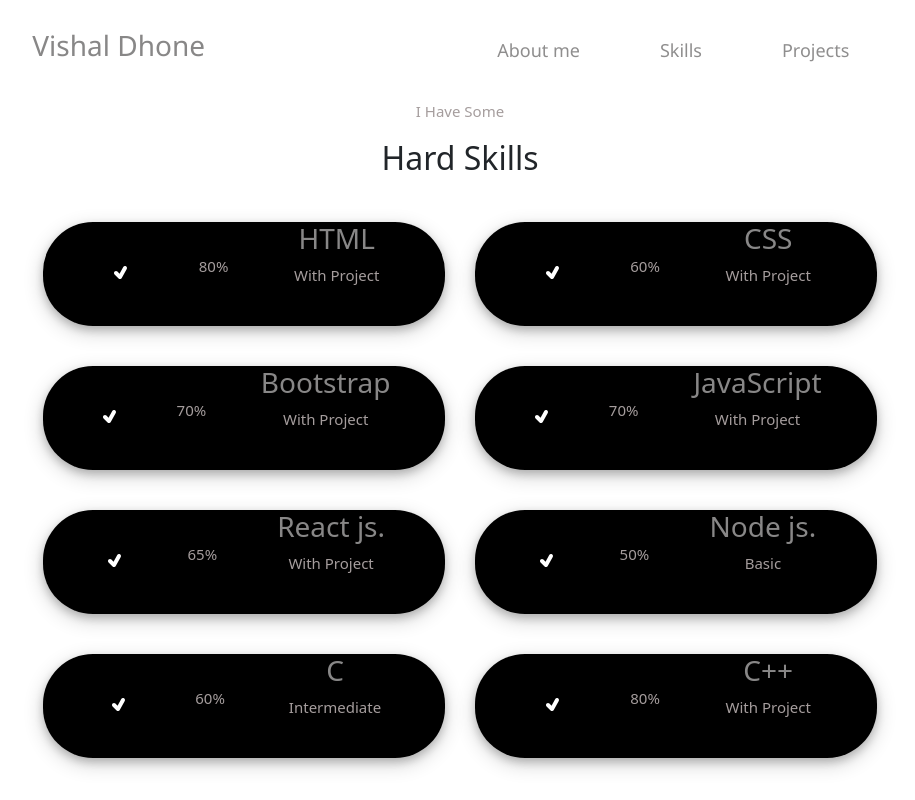
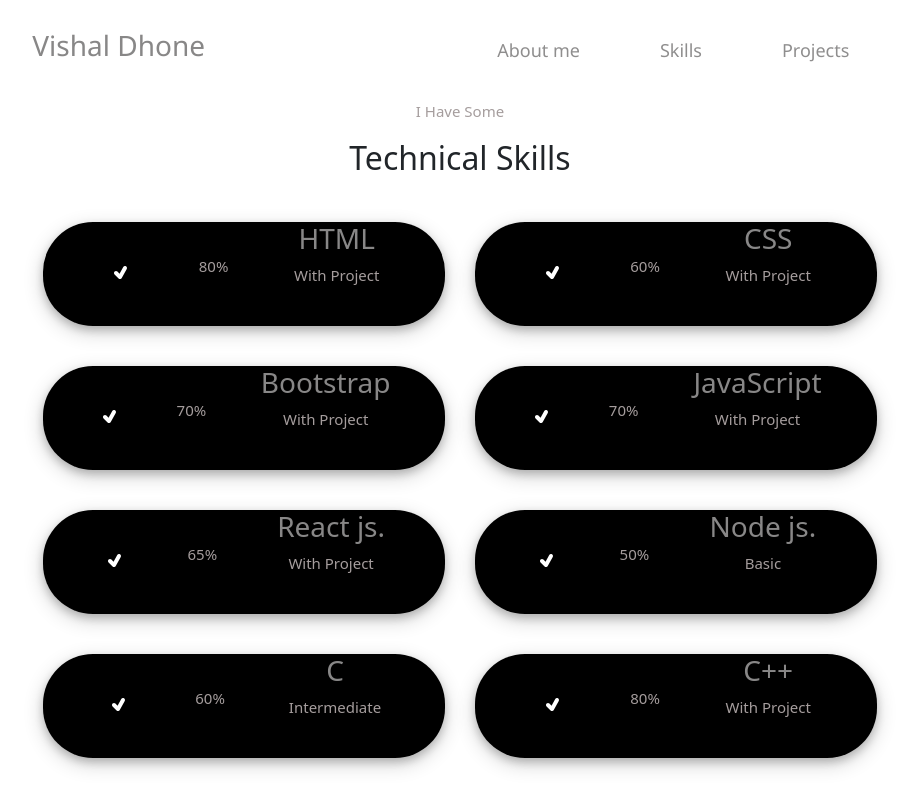
Before and after one commit to vishalpatil321/portfolio, a React (Create React App) app: page /skills in a window 1280 px wide. Shown: the top 800 px of the page, without its empty margins (180-1095 px from the left). Built offline with nearby package versions, Linux system fonts and the light colour scheme; the HTML template or start-up script is replaced by a standard one.

Commit message:
Update Skills.js

```diff
--- a/src/Components/Skills/Skills.js
+++ b/src/Components/Skills/Skills.js
@@ -52,7 +52,7 @@
       <>
         <div className="heading1">
             <p>I Have Some</p>
-            <h2>Hard Skills</h2>
+            <h2>Technical Skills</h2>
          </div>
         <div className="container">
          <div className="skills">
```
